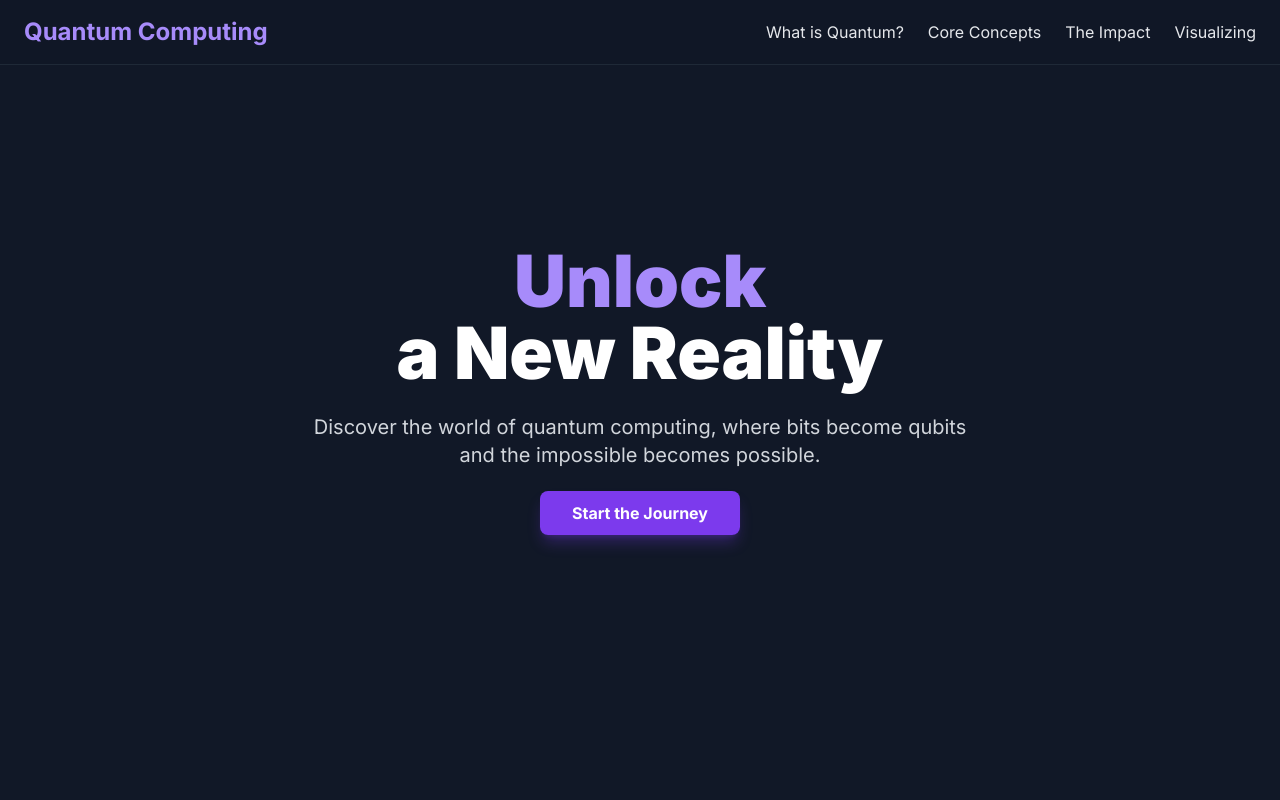
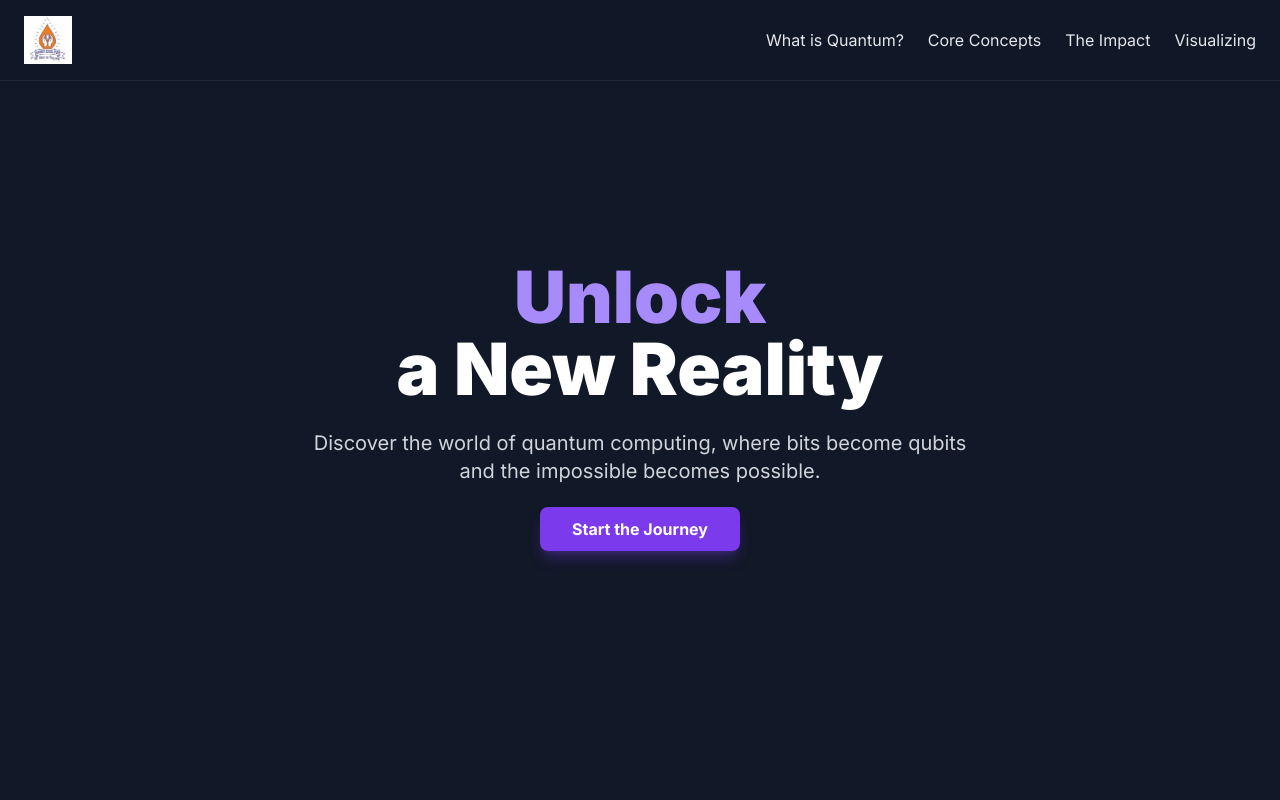
Before and after one commit to quantum-computing-bit/quantum-computing-bit.github.io, a plain HTML site: page index.html in a window 1280 px wide. Shown: the top 800 px of the page. Drawn offline with nearby package versions, Linux system fonts and the light colour scheme.

Commit message:
Update index.html

```diff
--- a/index.html
+++ b/index.html
@@ -58,7 +58,12 @@
     <header class="bg-gray-900/80 backdrop-blur-md sticky top-0 z-50 border-b border-gray-800">
         <nav class="container mx-auto px-6 py-4 flex justify-between items-center">
             <a href="#" class="text-2xl font-bold text-violet-400">
-                Quantum Computing
+                <!-- Replaced text with Sanskriti School logo -->
+                <img src="/logo.jpg"
+                     alt="Sanskriti School Undri Logo"
+                     class="h-12 w-auto"
+                     onerror="this.style.display='none'; this.nextSibling.textContent='Sanskriti School';">
+                <span class="hidden">Quantum Computing</span> <!-- Fallback text -->
             </a>
 
             <!-- Desktop Menu -->
```
